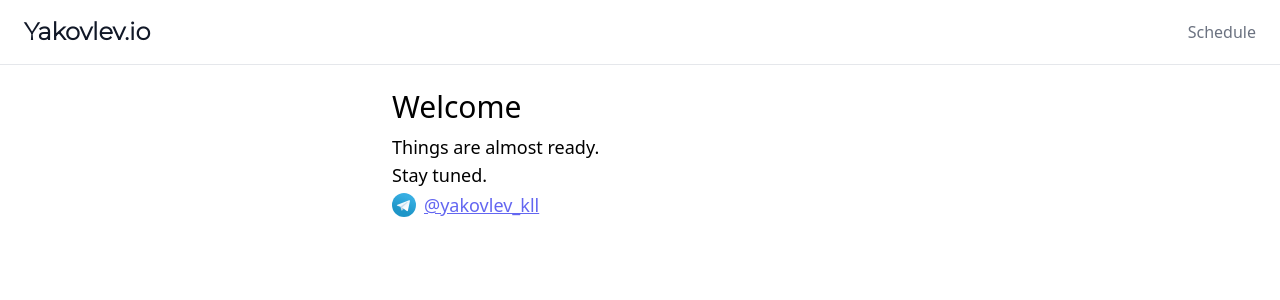
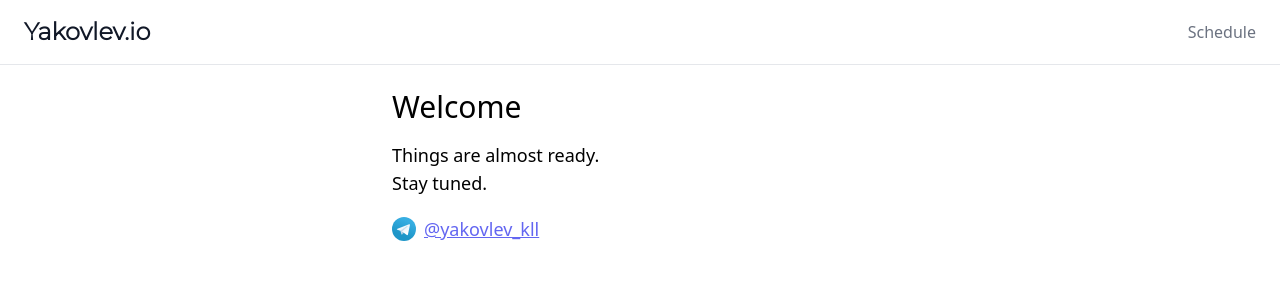
Before and after one commit to yakovlevkll/yakovlev.io, a Next.js app in the folder client/: page / in a window 1280 px wide. Shown: the top 300 px of the page. Built offline with nearby package versions, Linux system fonts and the light colour scheme; what @tailwindcss/typography would draw is missing.

Commit message:
Client: layout improvements

```diff
--- a/client/pages/schedule/[name].tsx
+++ b/client/pages/schedule/[name].tsx
@@ -59,10 +59,8 @@ const Schedule: NextPage<PageProps> = ({ page }) => {
           Free time: {page.region}, {page.city}
         </title>
       </Head>
-      <main
-        className="px-2 py-4 max-w-xs mx-auto flex flex-col"
-        style={{ height: '90vh' }}
-      >
+      <main className="absolute top-0 w-full px-2 pt-20 pb-4 h-screen box-border">
+        <div className="max-w-sm mx-auto flex flex-col h-full">
           <h1 className="text-xl">Free time</h1>
           <h2 className="text-md">
             {page.emoji} {page.city} time ({page.time})
@@ -72,7 +70,8 @@ const Schedule: NextPage<PageProps> = ({ page }) => {
             frameBorder="0"
             scrolling="no"
             className="w-full my-2 border-0 flex-grow"
-        ></iframe>
+          ></iframe>{' '}
+        </div>
       </main>
     </>
   )
--- a/client/src/views/HomeView.tsx
+++ b/client/src/views/HomeView.tsx
@@ -23,10 +23,10 @@ const Home: React.FC<ComponentProps> = ({ className }) => {
       </Head>
       <main className="max-w-lg mx-auto px-2 py-6">
         <h1 className="text-3xl">Welcome</h1>
-        <div className="text-lg py-2">
+        <div className="text-lg mt-4">
           <p>Things are almost ready.</p>
           <p>Stay tuned.</p>
-          <p>
+          <p className="mt-4">
             <Link
               to="tg://yakovlev_kll"
               className="flex items-center underline text-primary"
```
Lines whose indentation alone changed are shown as unchanged.
